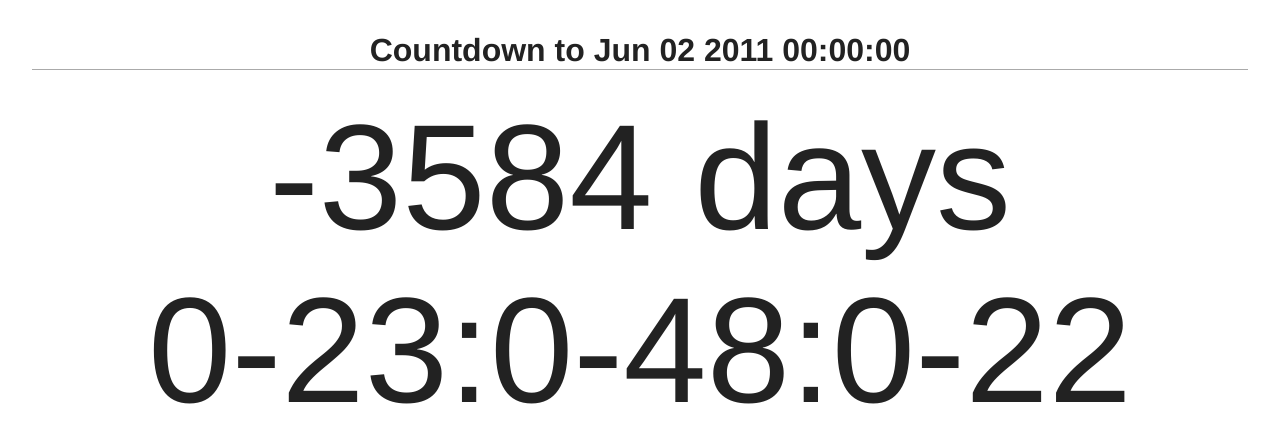
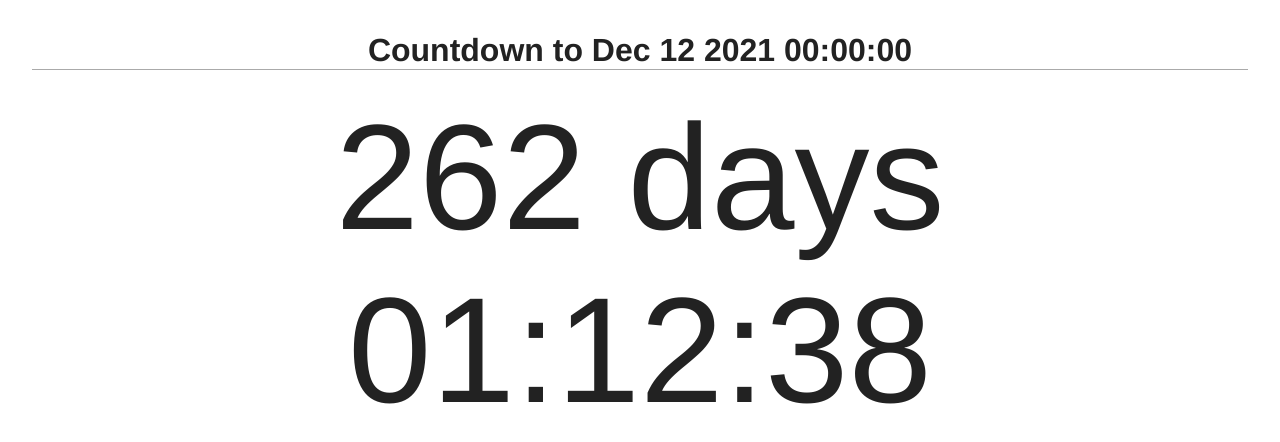
Before and after one commit to mokvip/mokvip.github.io, a plain HTML site: page index.html in a window 1280 px wide. Drawn offline with Linux system fonts and the light colour scheme.

Commit message:
Update index.html

```diff
--- a/index.html
+++ b/index.html
@@ -50,8 +50,8 @@ var countdown = function(date_string) {
 }
 
 window.onload = function() {
-    countdown("06/02/2011");
-    setInterval(countdown, 1000, "06/02/2011");
+    countdown("12/12/2021");
+    setInterval(countdown, 1000, "12/12/2021");
 }
 </script>
 </head>
```
